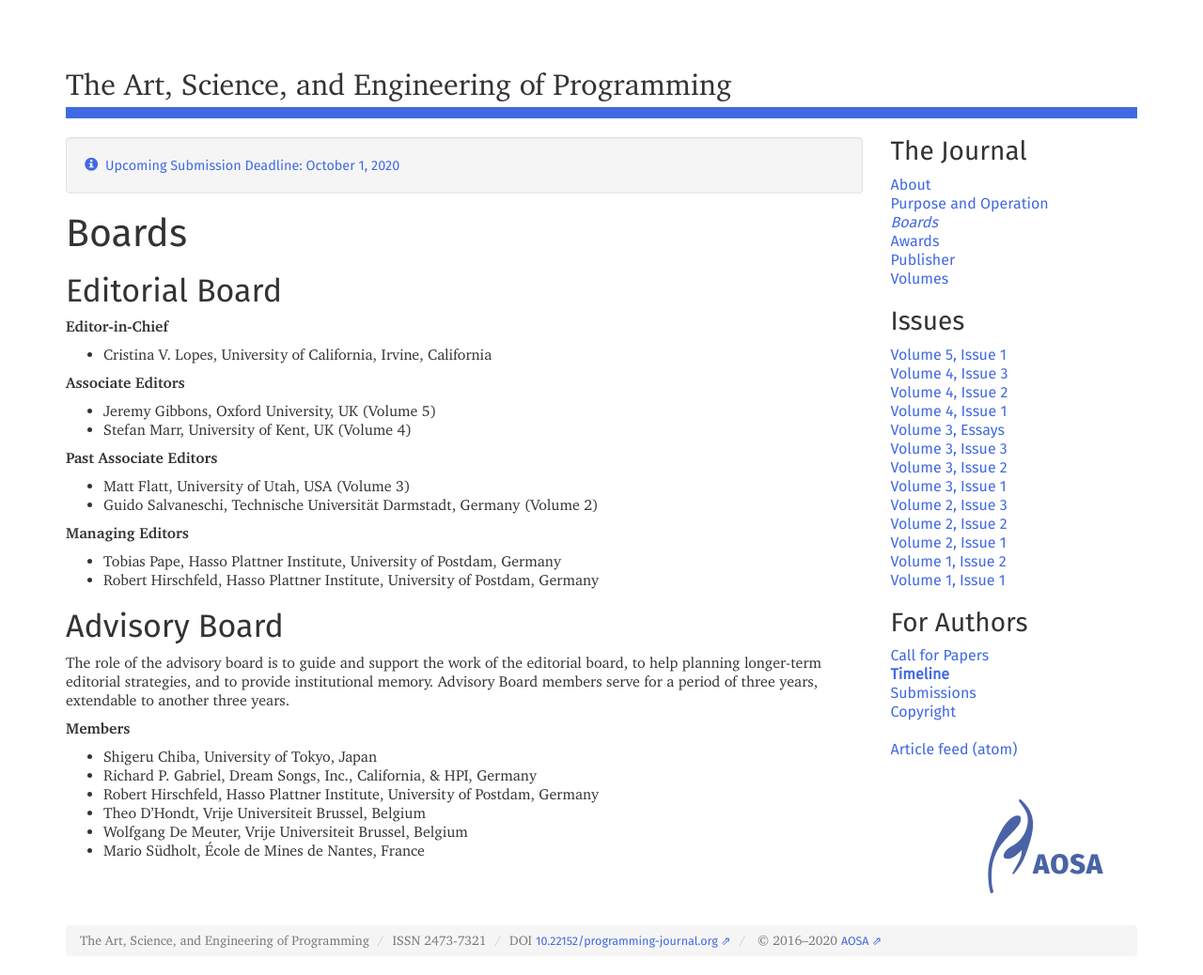
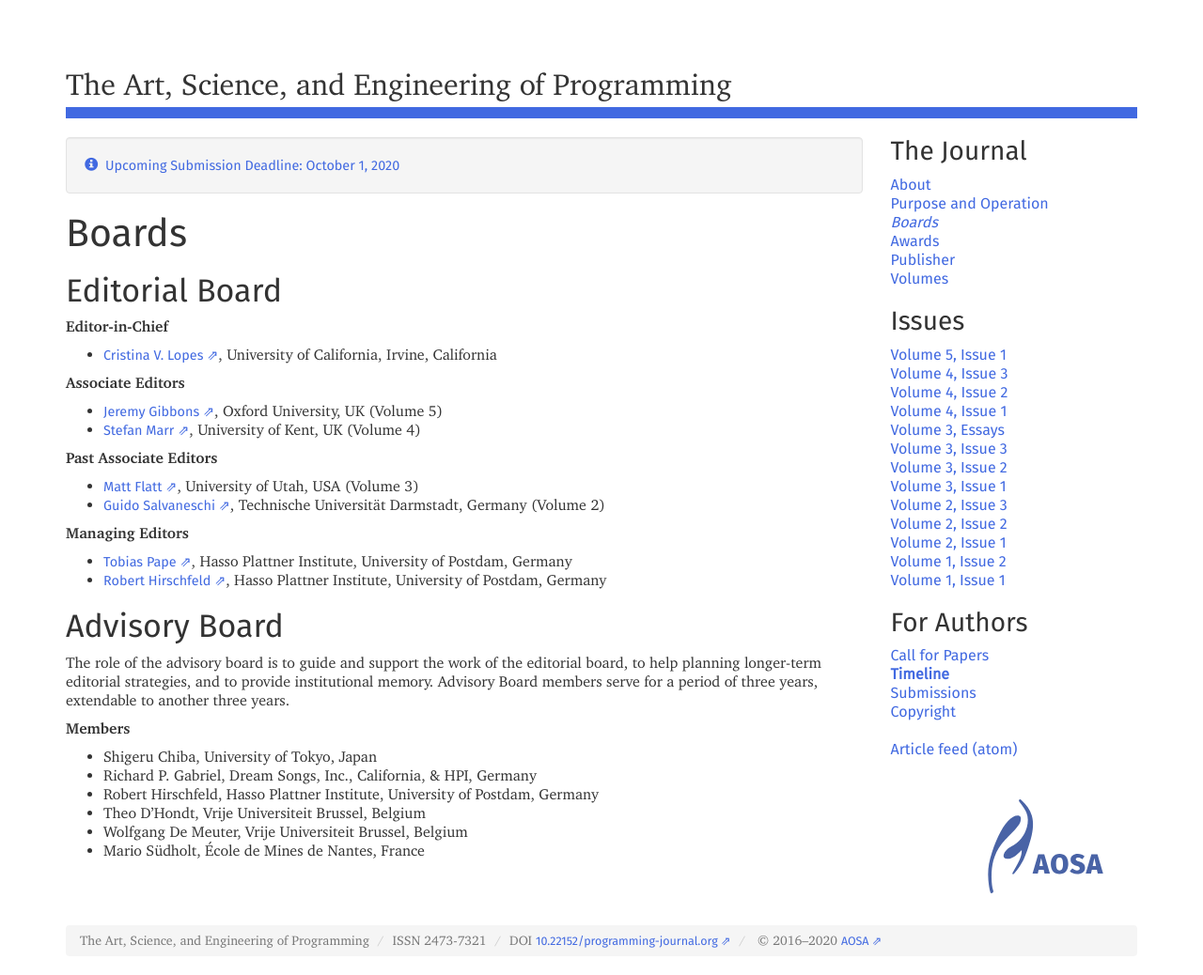
Before and after one commit to programming-journal/programming-journal.github.io, a Jekyll site: the page built from boards/index.markdown, in a window 1280 px wide. Shown: the whole page at 94% size. Built offline with Jekyll 4.4.1, drawn with Linux system fonts in a browser that asks for light colours; part of the change alters nothing that is shown.

```diff
--- a/boards/index.markdown
+++ b/boards/index.markdown
@@ -8,20 +8,20 @@ order: 500
 
 **Editor-in-Chief**
 
-* Cristina V. Lopes, University of California, Irvine, California
+* [Cristina V. Lopes](https://www.ics.uci.edu/~lopes/), University of California, Irvine, California
 
 **Associate Editors**
 
-* Jeremy Gibbons, Oxford University, UK (Volume 5)
-* Stefan Marr, University of Kent, UK (Volume 4)
+* [Jeremy Gibbons](http://www.cs.ox.ac.uk/jeremy.gibbons/), Oxford University, UK (Volume 5)
+* [Stefan Marr](https://www.cs.kent.ac.uk/people/staff/sm951/), University of Kent, UK (Volume 4)
 
 **Past Associate Editors**
-* Matt Flatt, University of Utah, USA (Volume 3)
-* Guido Salvaneschi, Technische Universität Darmstadt, Germany (Volume 2)
+* [Matt Flatt](https://www.cs.utah.edu/~mflatt/), University of Utah, USA (Volume 3)
+* [Guido Salvaneschi](http://www.guidosalvaneschi.com/wp/), Technische Universität Darmstadt, Germany (Volume 2)
 
 **Managing Editors**
-* Tobias Pape, Hasso Plattner Institute, University of Postdam, Germany
-* Robert Hirschfeld, Hasso Plattner Institute, University of Postdam, Germany
+* [Tobias Pape](https://www.hpi.uni-potsdam.de/hirschfeld/people/pape/index.html), Hasso Plattner Institute, University of Postdam, Germany
+* [Robert Hirschfeld](https://www.hpi.uni-potsdam.de/hirschfeld/people/hirschfeld/), Hasso Plattner Institute, University of Postdam, Germany
 
 ## Advisory Board
 The role of the advisory board is to guide and support the work of the editorial board, to help planning longer-term editorial strategies, and to provide institutional memory. Advisory Board members serve for a period of three years, extendable to another three years.
```
